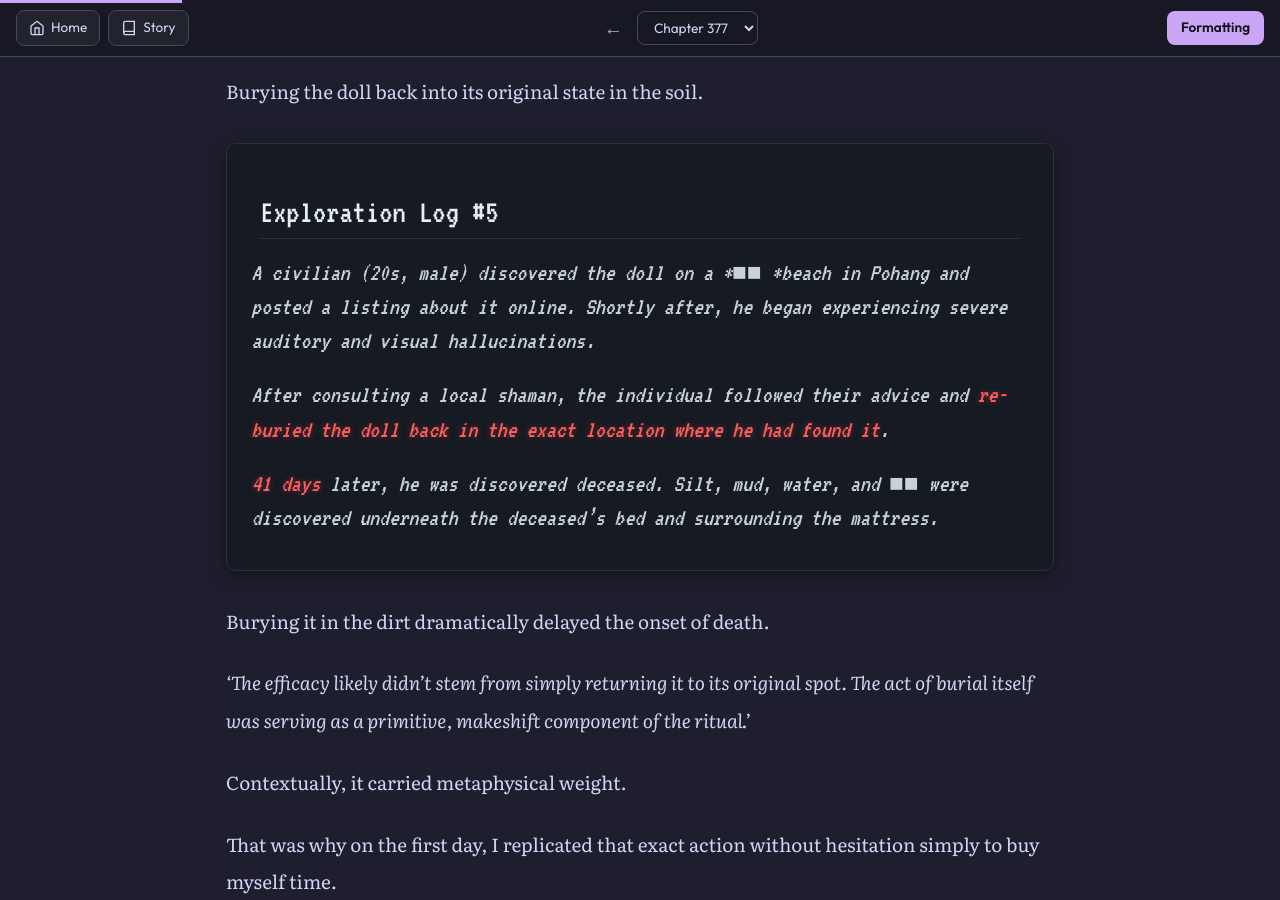
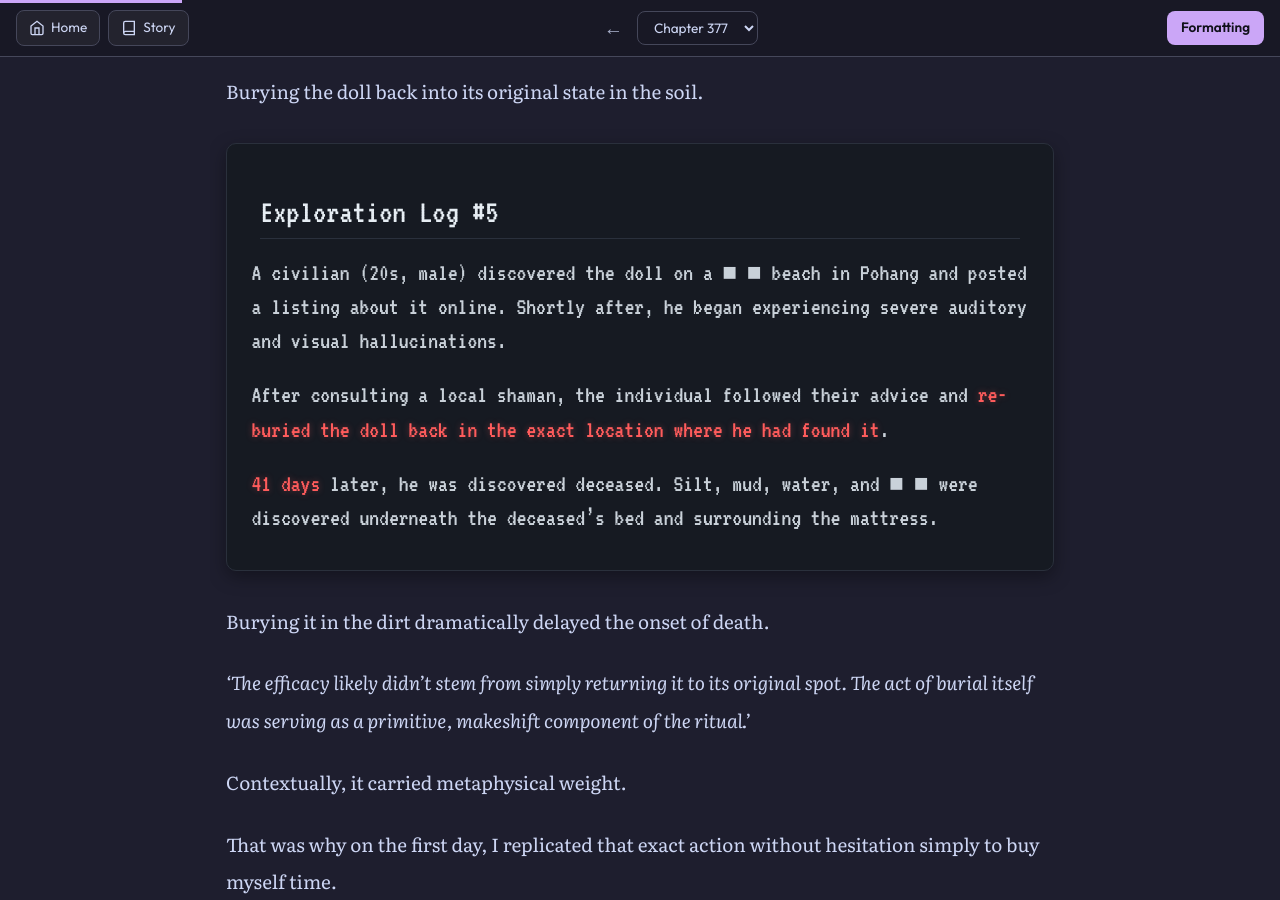
Before and after one commit to soleumn/soleumn.github.io, a Jekyll site: the page built from _chapters/gsgw/ch377.md, in a window 1280 px wide and 900 px high, scrolled down 5150 px. Built offline with Jekyll 4.4.1, drawn with Linux system fonts in a browser that asks for light colours; some web fonts are replaced; comment, search, counter and statistics services are not loaded.

Commit message:
Update ch377.md

```diff
--- a/_chapters/gsgw/ch377.md
+++ b/_chapters/gsgw/ch377.md
@@ -145,11 +145,11 @@ Burying the doll back into its original state in the soil.
 
 ## Exploration Log #5
 
-*A civilian (20s, male) discovered the doll on a *■■ *beach in Pohang and posted a listing about it online. Shortly after, he began experiencing severe auditory and visual hallucinations.*
+A civilian (20s, male) discovered the doll on a ■ ■ beach in Pohang and posted a listing about it online. Shortly after, he began experiencing severe auditory and visual hallucinations.
 
-*After consulting a local shaman, the individual followed their advice and <span class="wiki-red">re-buried the doll back in the exact location where he had found it</span>.*
+After consulting a local shaman, the individual followed their advice and <span class="wiki-red">re-buried the doll back in the exact location where he had found it</span>.
 
-*<span class="wiki-red">41 days</span> later, he was discovered deceased. Silt, mud, water, and ■■ were discovered underneath the deceased's bed and surrounding the mattress.*
+<span class="wiki-red">41 days</span> later, he was discovered deceased. Silt, mud, water, and ■ ■ were discovered underneath the deceased's bed and surrounding the mattress.
 
 </div>
 
```
